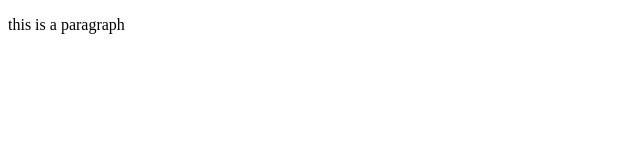
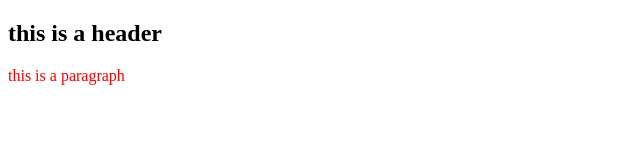
Before and after one commit to AchiUgulava/git-day-3-github-homework, a plain HTML site: page index.html in a window 1280 px wide. Shown: the whole page, without its empty margins (0-640 px from the left). Drawn offline with Linux system fonts and the light colour scheme.

Commit message:
added header and red text

```diff
--- /dev/null
+++ b/index.css
@@ -0,0 +1,4 @@
+p
+{
+   color: red;
+}
--- a/index.html
+++ b/index.html
@@ -3,8 +3,12 @@
 <head>
     <meta charset="UTF-8">
     <title>Title</title>
+    <link rel="stylesheet" href="index.css" />
 </head>
 <body>
+<h2>
+    this is a header
+</h2>
 <p>
     this is a paragraph
 </p>
```
